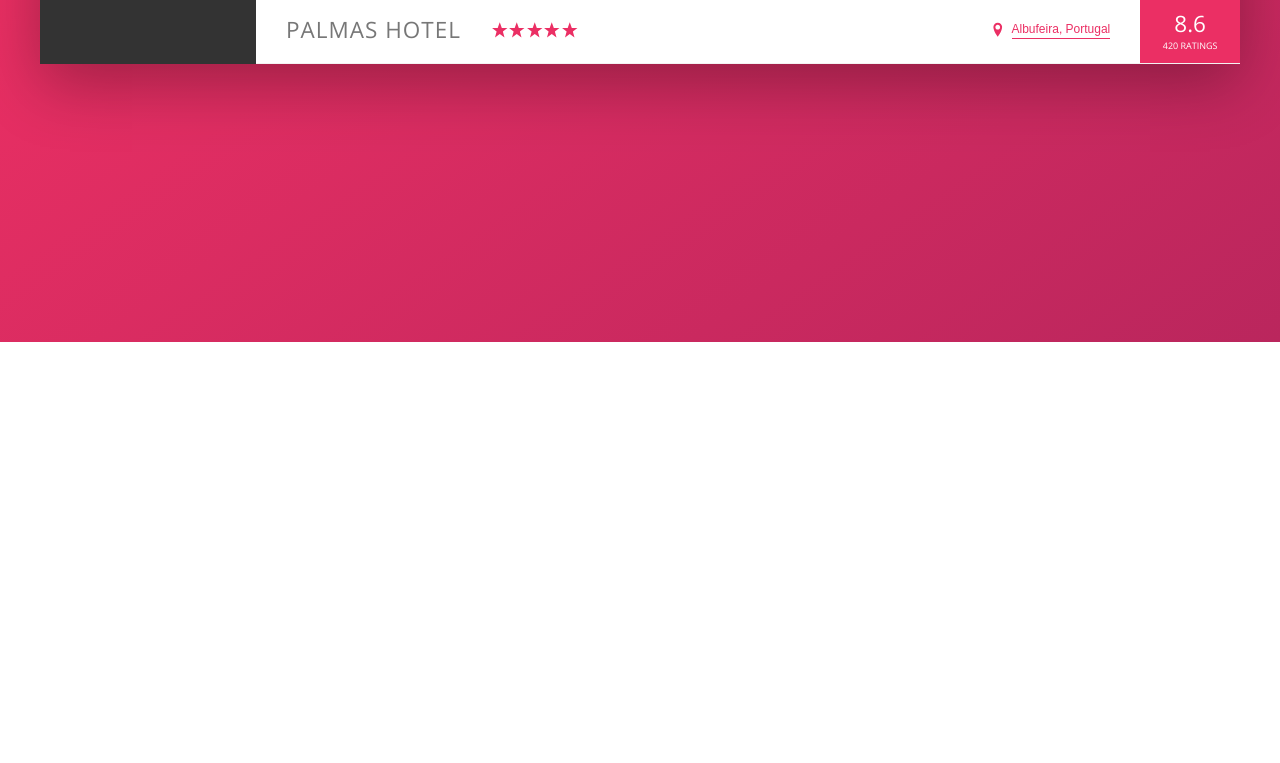
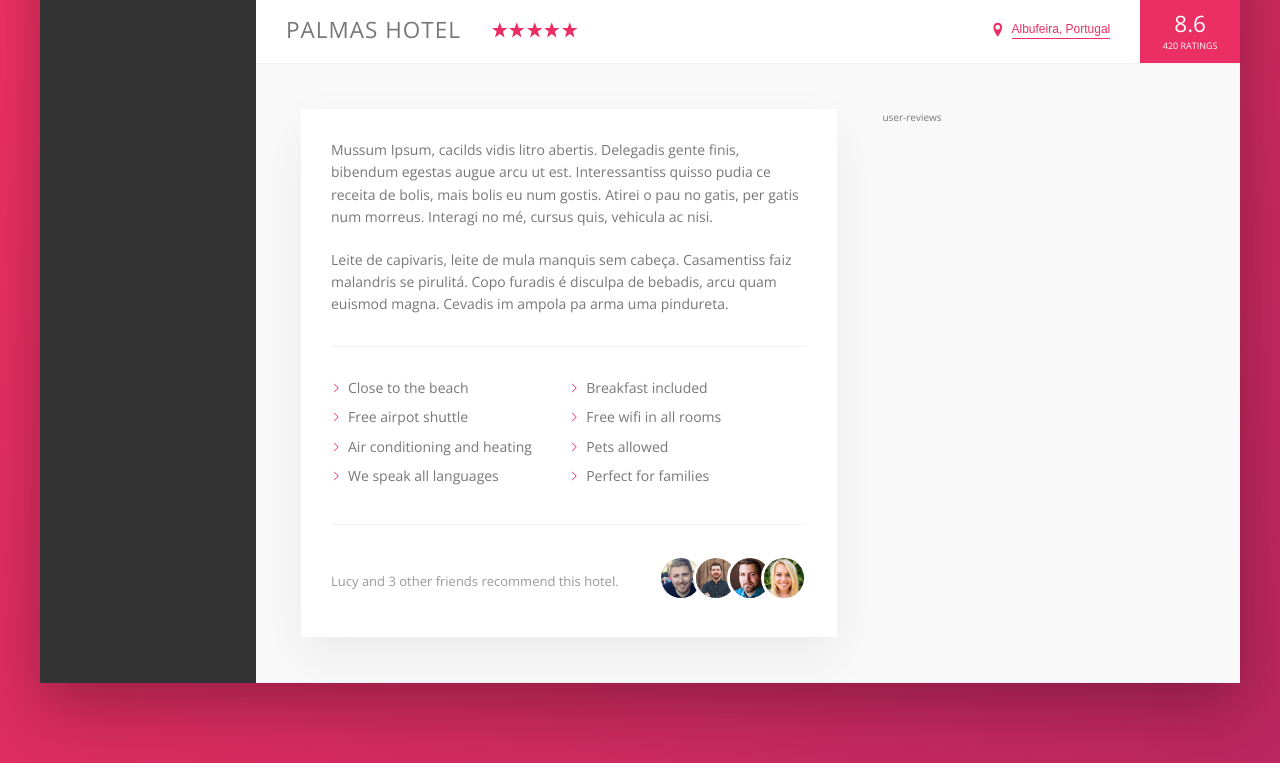
Before and after one commit to renanmartins1813/Trillo, a website: page index.html in a window 1280 px wide. Shown: the part 538-1301 px from the top of the page. Before the commit the page ends 880 px from the top, so only its background shows below. Drawn offline with nearby package versions, Linux system fonts and the light colour scheme.

Commit message:
detail section

```diff
--- a/index.html
+++ b/index.html
@@ -148,6 +148,49 @@
                         <div class="overview__rating-count">420 ratings</div>
                     </div>
                 </div>
+
+                <div class="detail">
+                    <div class="description">
+                        <p class="paragraph">
+                            Mussum Ipsum, cacilds vidis litro abertis. Delegadis gente finis, bibendum egestas augue
+                            arcu ut est. Interessantiss quisso pudia ce receita de bolis, mais bolis eu num gostis.
+                            Atirei o pau no gatis, per gatis num morreus. Interagi no mé, cursus quis, vehicula ac nisi.
+                        </p>
+
+                        <p class="paragraph">
+                            Leite de capivaris, leite de mula manquis sem cabeça. Casamentiss faiz malandris se
+                            pirulitá. Copo furadis é disculpa de bebadis, arcu quam euismod magna. Cevadis im ampola pa
+                            arma uma pindureta.
+                        </p>
+
+                        <ul class="list">
+                            <li class="list__item">Close to the beach</li>
+                            <li class="list__item">Breakfast included</li>
+                            <li class="list__item">Free airpot shuttle</li>
+                            <li class="list__item">Free wifi in all rooms</li>
+                            <li class="list__item">Air conditioning and heating</li>
+                            <li class="list__item">Pets allowed</li>
+                            <li class="list__item">We speak all languages</li>
+                            <li class="list__item">Perfect for families</li>
+                        </ul>
+
+                        <div class="recommend">
+                            <p class="recommend__count">
+                                Lucy and 3 other friends recommend this hotel.
+                            </p>
+
+                            <div class="recommend__friends">
+                                <img src="/img/user-3.jpg" alt="Friend 1" class="recommend__photo">
+                                <img src="/img/user-4.jpg" alt="Friend 2" class="recommend__photo">
+                                <img src="/img/user-5.jpg" alt="Friend 3" class="recommend__photo">
+                                <img src="/img/user-6.jpg" alt="Friend 4" class="recommend__photo">
+                            </div>
+                        </div>
+                    </div>
+
+                    <div class="user-reviews">
+                        user-reviews
+                    </div>
             </main>
         </div>
     </div>
--- a/sass/_base.scss
+++ b/sass/_base.scss
@@ -32,6 +32,9 @@ Grey dark 3: #999
   --color-grey-dark-3: #999;
 
   --shadow-dark: 0 2rem 6rem rgba(0, 0, 0, 0.3);
+  --shadow-light: 0 2rem 5rem rgba(0, 0, 0, 0.06);
+
+  --line: 1px solid var(--color-grey-light-2);
 }
 
 *,
--- a/sass/_layout.scss
+++ b/sass/_layout.scss
@@ -9,7 +9,7 @@
   font-size: 1.4rem;
   height: 7rem;
   background-color: var(--color-white);
-  border-bottom: 1px solid var(--color-grey-light-2);
+  border-bottom: var(--line);
 
   display: flex;
   justify-content: space-between;
@@ -34,3 +34,24 @@
   justify-content: space-between;
   flex: 1;
 }
+
+.detail {
+  display: flex;
+  flex-flow: row nowrap;
+  padding: 4.5rem;
+  background-color: var(--color-grey-light-1);
+  border-bottom: var(--line);
+}
+
+.description {
+  font-size: 1.4rem;
+  flex: 0 0 60%;
+  background-color: var(--color-white);
+  box-shadow: var(--shadow-light);
+  padding: 3rem;
+  margin-right: 4.5rem;
+}
+
+.user-reviews {
+  flex: 1;
+}
--- /dev/null
+++ b/sass/components/_list.scss
@@ -0,0 +1,34 @@
+.list {
+  display: flex;
+  flex-flow: row wrap;
+  list-style: none;
+  margin: 3rem 0;
+  padding: 3rem 0;
+  border-top: var(--line);
+  border-bottom: var(--line);
+
+  &__item {
+    flex: 0 0 50%;
+    margin-bottom: 0.7rem;
+  }
+
+  &__item::before {
+    content: "";
+    display: inline-block;
+    width: 1rem;
+    height: 1rem;
+    margin-right: 0.7rem;
+
+    // Older browser
+    // background-image: url(/img/chevron-thin-right.svg);
+    // background-size: cover;
+
+    // New browser
+    background-color: var(--color-primary);
+    --webkit-mask-image: url(/img/chevron-thin-right.svg);
+    --webkit-mask-size: cover;
+    mask-image: url(/img/chevron-thin-right.svg);
+    mask-size: cover;
+
+  }
+}
--- a/sass/components/_overview.scss
+++ b/sass/components/_overview.scss
@@ -1,7 +1,7 @@
 .overview {
   display: flex;
   align-items: center;
-  border-bottom: 1px solid var(--color-grey-light-2);
+  border-bottom: var(--line);
 
   &__heading {
     font-size: 2.25rem;
--- /dev/null
+++ b/sass/components/_paragraph.scss
@@ -0,0 +1,6 @@
+.paragraph {
+  &:not(:last-of-type) {
+    margin-bottom: 2rem;
+  }
+
+}
--- /dev/null
+++ b/sass/components/_recommend.scss
@@ -0,0 +1,22 @@
+.recommend {
+  display: flex;
+  align-items: center;
+  font-size: 1.3rem;
+  color: var(--color-grey-dark-3);
+
+  &__count {
+    margin-right: auto;
+  }
+
+  &__photo {
+    box-sizing: content-box;
+    width: 4rem;
+    height: 4rem;
+    border-radius: 50%;
+    border: 3px solid var(--color-white);
+
+    &:not(:last-child) {
+      margin-right: -1.5rem;
+    }
+  }
+}
--- a/sass/components/index.scss
+++ b/sass/components/index.scss
@@ -6,3 +6,6 @@
 @use "gallery";
 @use "overview";
 @use "bnt-inline";
+@use "paragraph";
+@use "list";
+@use "recommend";
```
Also changed, not shown: css/style.css.
